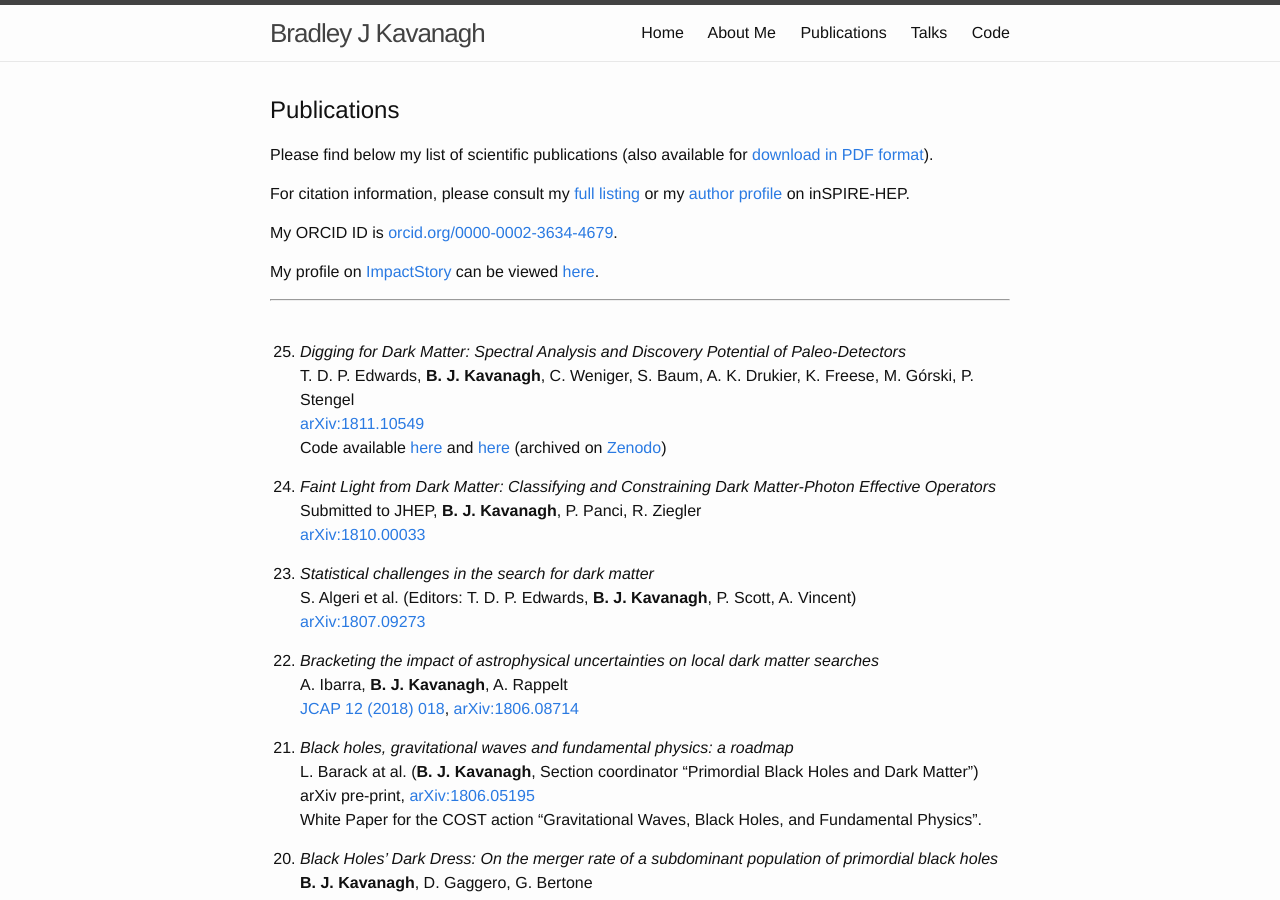
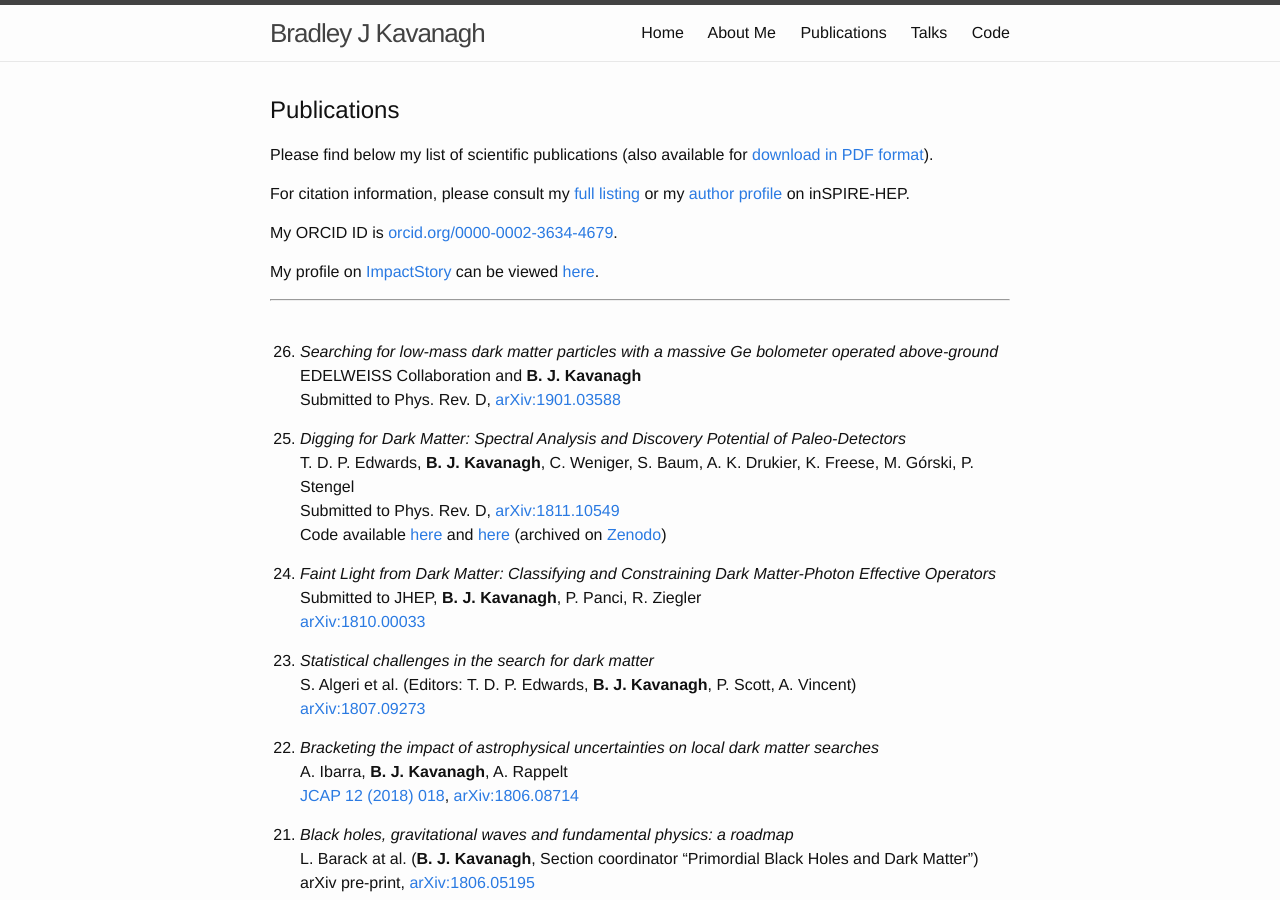
Before and after one commit to bradkav/bradkav.github.io, a Jekyll site: the page built from publications.md, in a window 1280 px wide and 900 px high. Built offline with Jekyll 4.4.1, drawn with Linux system fonts in a browser that asks for light colours.

Commit message:
Added EDELWEISS paper

```diff
--- a/publications.md
+++ b/publications.md
@@ -19,9 +19,13 @@ My profile on [ImpactStory](https://impactstory.org/) can be viewed [here](https
 ***
 <br>
 
+26. *Searching for low-mass dark matter particles with a massive Ge bolometer operated above-ground*
+EDELWEISS Collaboration and **B. J. Kavanagh**
+Submitted to Phys. Rev. D, [arXiv:1901.03588](https://arxiv.org/abs/1901.03588)
+
 25. *Digging for Dark Matter: Spectral Analysis and Discovery Potential of Paleo-Detectors*
 T. D. P. Edwards, **B. J. Kavanagh**, C. Weniger, S. Baum, A. K. Drukier, K. Freese, M. Górski, P. Stengel
-[arXiv:1811.10549](https://arxiv.org/abs/1811.10549)
+Submitted to Phys. Rev. D, [arXiv:1811.10549](https://arxiv.org/abs/1811.10549)
 Code available [here](https://github.com/tedwards2412/paleopy/) and  [here](https://github.com/tedwards2412/paleo_detectors/) (archived on [Zenodo](https://zenodo.org/badge/latestdoi/142072044))
 
 24. *Faint Light from Dark Matter: Classifying and Constraining Dark Matter-Photon Effective Operators*
```
Also changed, not shown: 1 other file.
